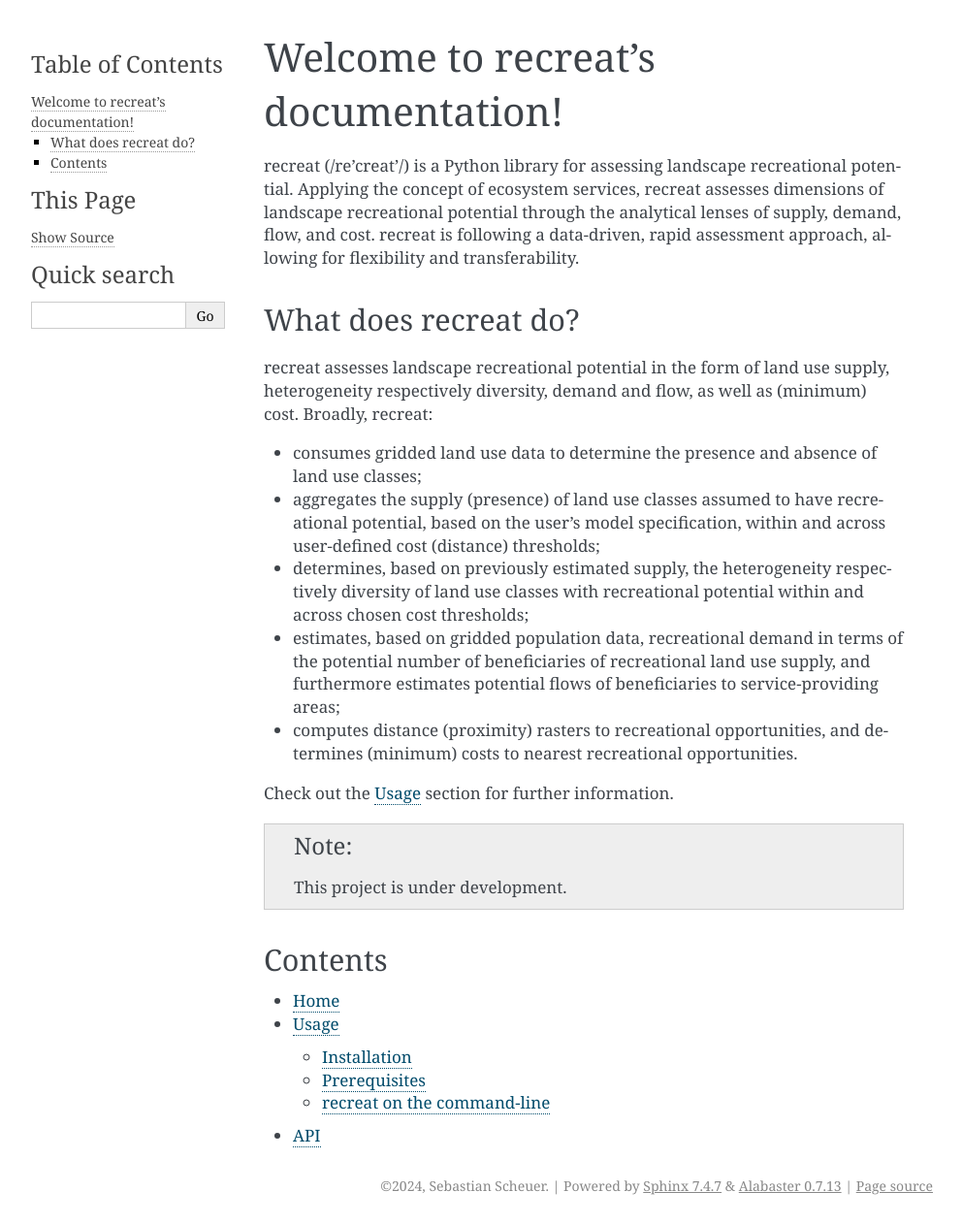
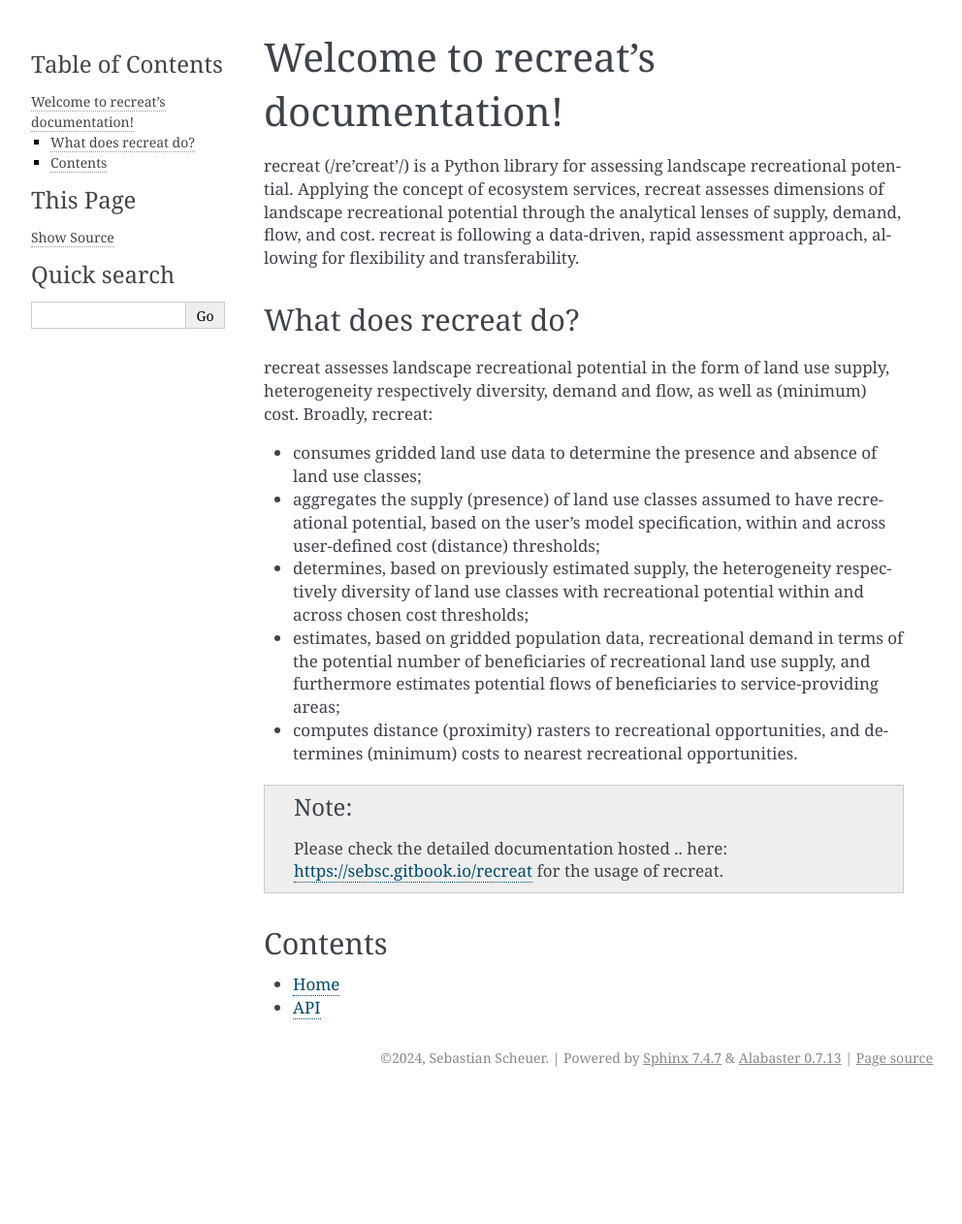
Before and after one commit to scheuerseb/recreat, a Sphinx documentation site: the page built from docs/index.rst, in a window 1280 px wide. Shown: the whole page at 97% size, without its empty margins (148-1140 px from the left). Built offline with Sphinx 7.4.7, drawn with Linux system fonts in a browser that asks for light colours; after the commit the page ends 1130 px from its top, so only the background shows below that.

Commit message:
Update docs

```diff
--- a/docs/conf.py
+++ b/docs/conf.py
@@ -7,7 +7,7 @@ import sys
 
 sys.path.insert(0, os.path.abspath('../recreat'))
 
-project = "recreat documentation"
+project = "recreat"
 author = "Sebastian Scheuer"
 version = "0.0.8"
 release = version
--- a/docs/index.rst
+++ b/docs/index.rst
@@ -20,11 +20,9 @@ Broadly, recreat:
 * computes distance (proximity) rasters to recreational opportunities, and determines (minimum) costs to nearest recreational opportunities.
 
 
-Check out the :doc:`usage` section for further information.
-
 .. note::
 
-   This project is under development.
+   Please check the detailed documentation hosted .. here: https://sebsc.gitbook.io/recreat for the usage of recreat.
 
 Contents
 --------
@@ -32,5 +30,4 @@ Contents
 .. toctree::
 
    Home <self>
-   Usage <usage>
    API <api>
```
Also changed, not shown: docs/usage.rst (deleted, +0 -31 lines).
